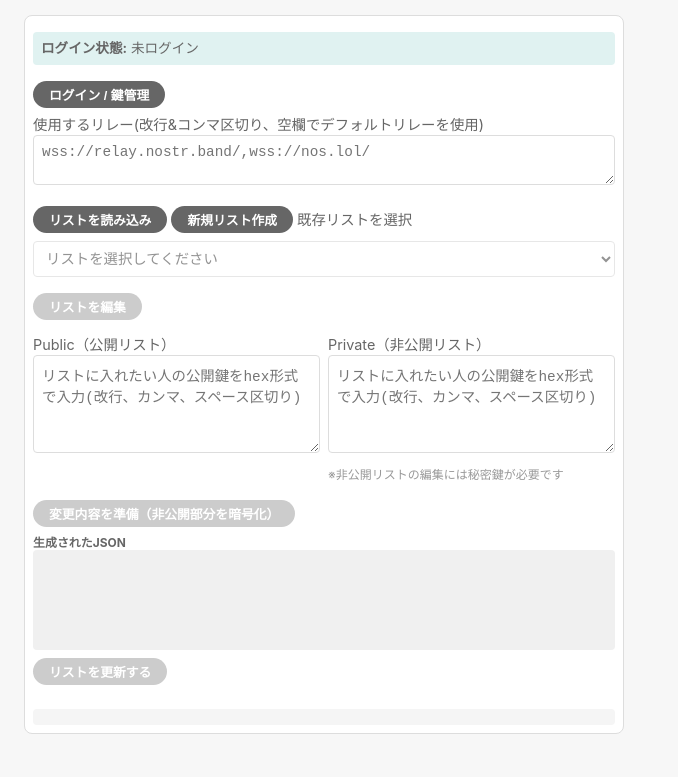
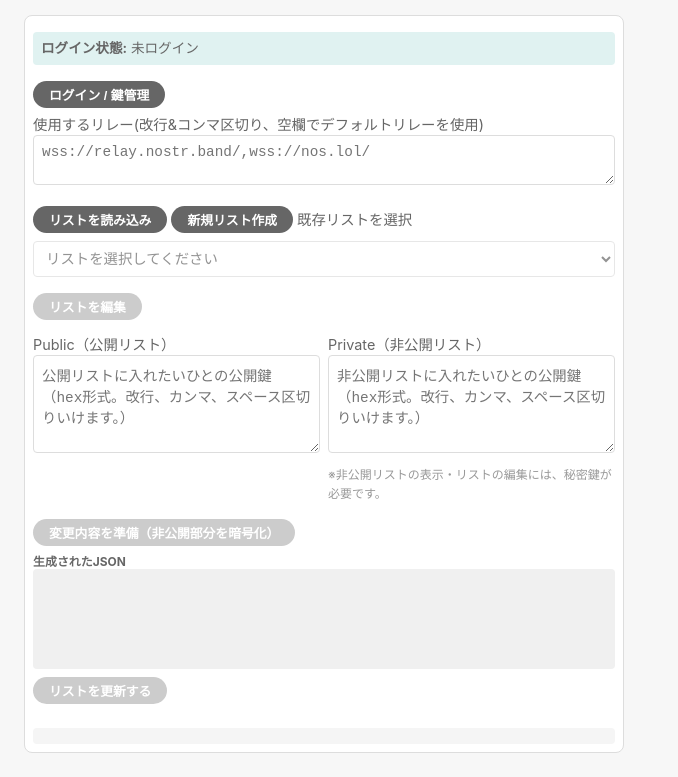
Before and after one commit to ompomz/wantpeekyou, a plain HTML site: page index.html in a window 1280 px wide. Shown: the part 61-838 px from the top of the page, without its empty margins (0-678 px from the left). Drawn offline with Linux system fonts and the light colour scheme.

Commit message:
Update index.html

```diff
--- a/index.html
+++ b/index.html
@@ -182,12 +182,12 @@ pre {
    <div class="flex-container">
      <div class="flex-item">
        <label for="pTagsInput">Public（公開リスト）</label>
-       <textarea id="pTagsInput" rows="5" placeholder="リストに入れたい人の公開鍵をhex形式で入力(改行、カンマ、スペース区切り)"></textarea>
+       <textarea id="pTagsInput" rows="5" placeholder="公開リストに入れたいひとの公開鍵（hex形式。改行、カンマ、スペース区切りいけます。）"></textarea>
      </div>
      <div class="flex-item">
        <label for="contentInput">Private（非公開リスト）</label>
-       <textarea id="contentInput" rows="5" placeholder="リストに入れたい人の公開鍵をhex形式で入力(改行、カンマ、スペース区切り)" disabled></textarea>
-       <small style="color: #999;">※非公開リストの編集には秘密鍵が必要です</small>
+       <textarea id="contentInput" rows="5" placeholder="非公開リストに入れたいひとの公開鍵（hex形式。改行、カンマ、スペース区切りいけます。）" disabled></textarea>
+       <small style="color: #999;">※非公開リストの表示・リストの編集には、秘密鍵が必要です。</small>
      </div>
    </div>
 
```
